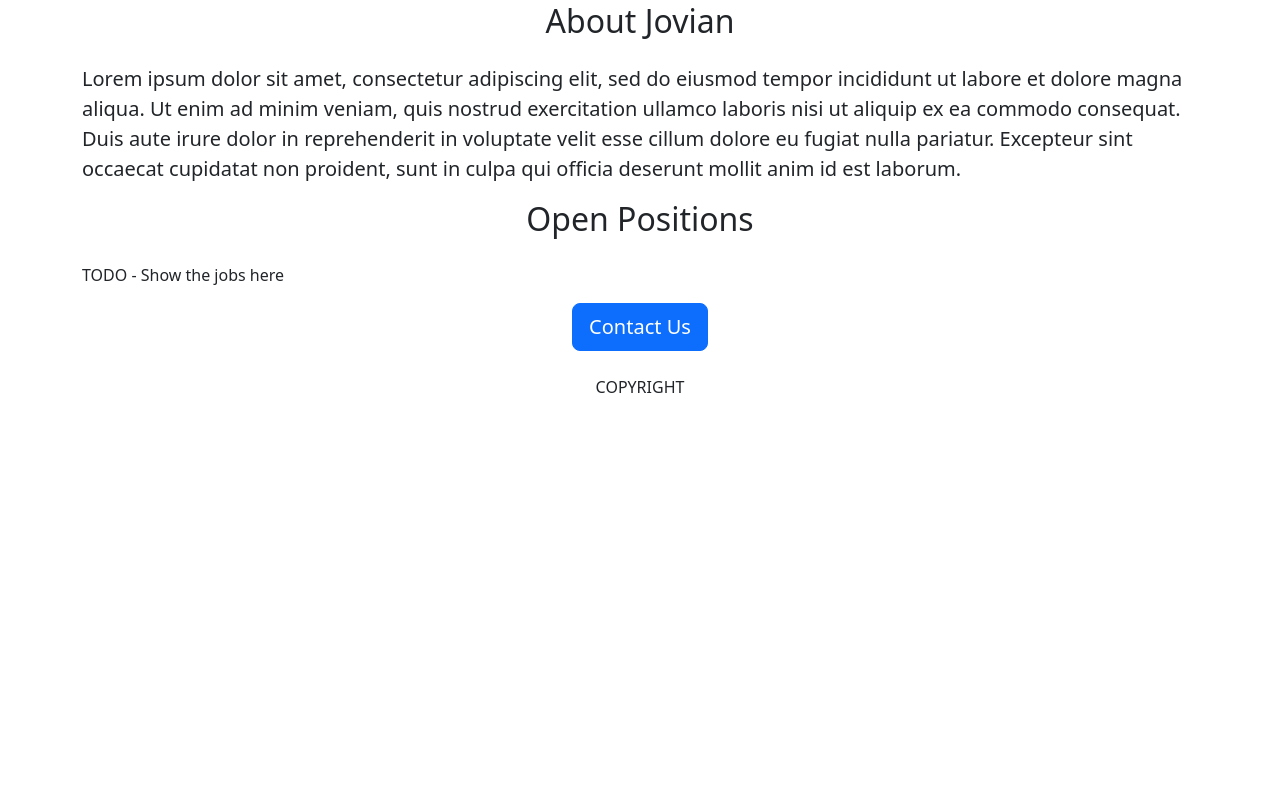
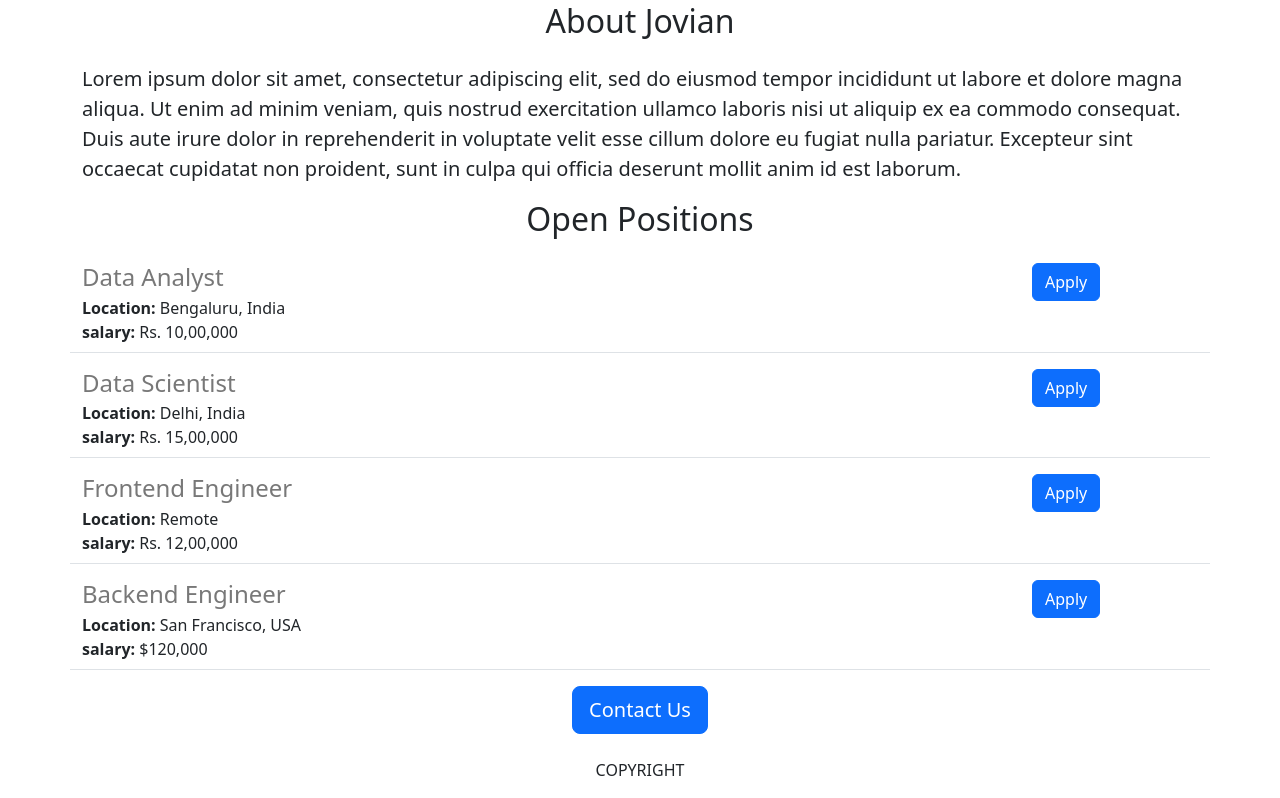
Before and after one commit to austinwilson1296/jovian-careers-website-v2, a Flask app: page / in a window 1280 px wide. Shown: the part 446-1244 px from the top of the page. Before the commit the page ends 839 px from the top, so only its background shows below. Run offline with Flask 3, Linux system fonts and the light colour scheme.

Commit message:
buunch of stuff

```diff
--- a/app.py
+++ b/app.py
@@ -1,10 +1,43 @@
-from flask import Flask , render_template
+from flask import Flask , render_template , jsonify
 
 app = Flask(__name__)
 
+
+JOBS = [
+  {
+    'id': 1,
+    'title': 'Data Analyst',
+    'location': 'Bengaluru, India',
+    'salary': 'Rs. 10,00,000'
+  },
+  {
+    'id': 2,
+    'title': 'Data Scientist',
+    'location': 'Delhi, India',
+    'salary': 'Rs. 15,00,000'
+  },
+  {
+    'id': 3,
+    'title': 'Frontend Engineer',
+    'location': 'Remote',
+    'salary': 'Rs. 12,00,000'
+  },
+  {
+    'id': 4,
+    'title': 'Backend Engineer',
+    'location': 'San Francisco, USA',
+    'salary': '$120,000'
+  }
+]
 @app.route("/")
 def hello_world():
-  return render_template('home.html')
+  return render_template('home.html' ,
+                         jobs=JOBS,
+                         company_name='Jovian')
+
+@app.route("/api/jobs")
+def list_jobs():
+  return jsonify(JOBS)
 
 if __name__ == "__main__":
   app.run(host='0.0.0.0', debug=True)
--- a/templates/home.html
+++ b/templates/home.html
@@ -2,7 +2,7 @@
 <html>
   <head>
     <title>
-      Jovian Careers
+      {{company_name}} Careers
     </title>
     <meta charset="utf-8">
     <meta name="viewport" content="width=device-width, initial-scale=1">
@@ -24,7 +24,11 @@
       Lorem ipsum dolor sit amet, consectetur adipiscing elit, sed do eiusmod tempor incididunt ut labore et dolore magna aliqua. Ut enim ad minim veniam, quis nostrud exercitation ullamco laboris nisi ut aliquip ex ea commodo consequat. Duis aute irure dolor in reprehenderit in voluptate velit esse cillum dolore eu fugiat nulla pariatur. Excepteur sint occaecat cupidatat non proident, sunt in culpa qui officia deserunt mollit anim id est laborum.
     </p>
     <h2 class="text-center mt-2 mb-4">Open Positions</h2>
-    <p>TODO - Show the jobs here</p>
+    <div>
+      {% for job in jobs%}
+        {% include 'jobitem.html' %}
+      {% endfor %}
+    </div>
       <div class="text-center">
         <button class= "btn btn-primary btn-lg"> Contact Us</button>
         <p class = 'mt-4'>COPYRIGHT</p>
--- /dev/null
+++ b/templates/jobitem.html
@@ -0,0 +1,19 @@
+<div class="border-bottom row" style="margin-bottom:16px;padding-bottom:8px">
+  <div class ="col-10">
+  <h4
+    style= "color: rgb(120, 120, 120); margin-bottom: 4px; ">
+    {{job['title']}}
+  </h4>
+  <div>
+    <b>Location:</b> {{job['location']}}
+  </div>
+  {% if 'salary' in job %}
+  <div>
+    <b>salary:</b> {{job['salary']}}
+  </div>
+  {% endif %}
+  </div>
+  <div class="col-2">
+  <button type="button" class="btn btn-primary">Apply</button>
+  </div>
+</div>
```
